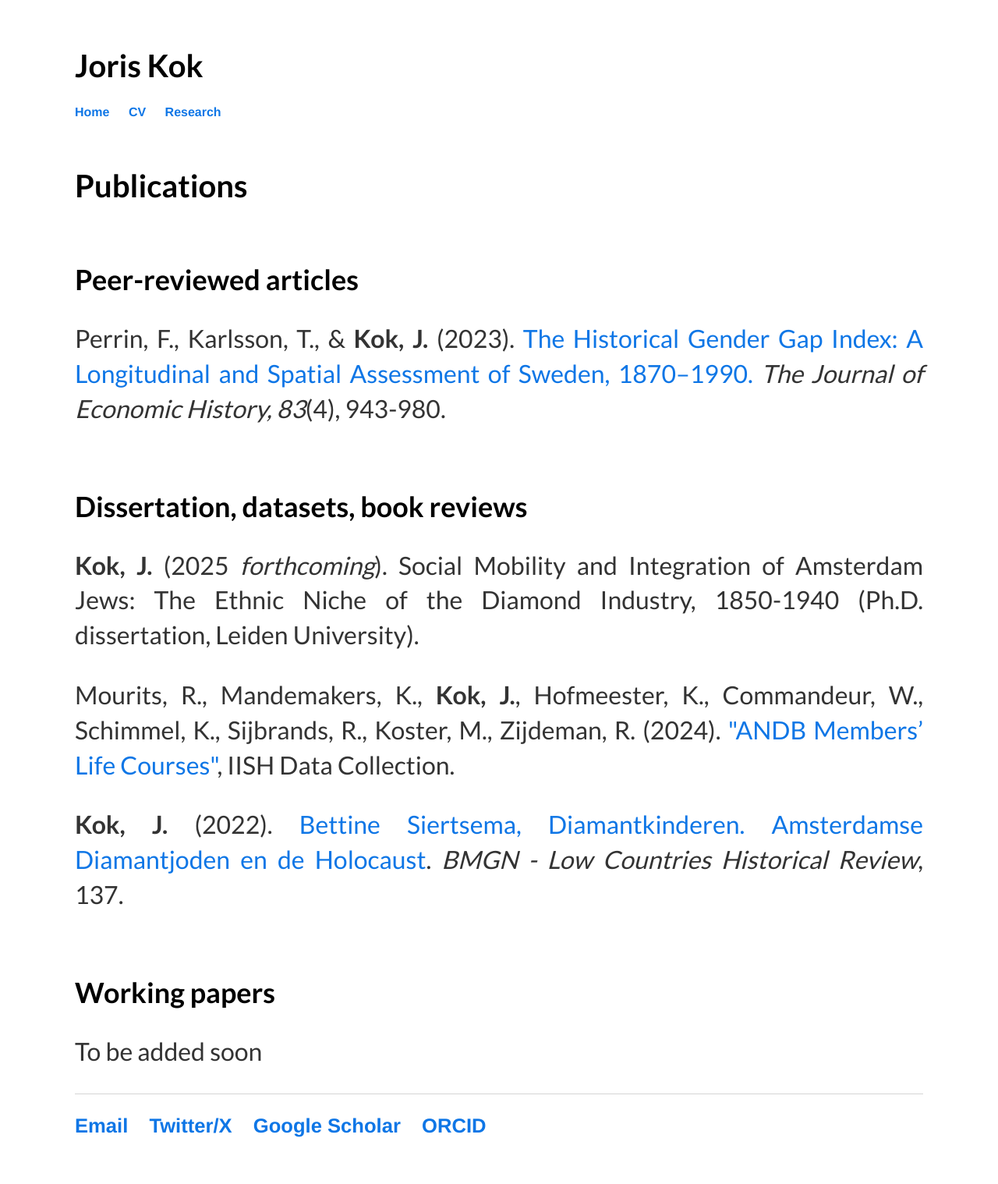
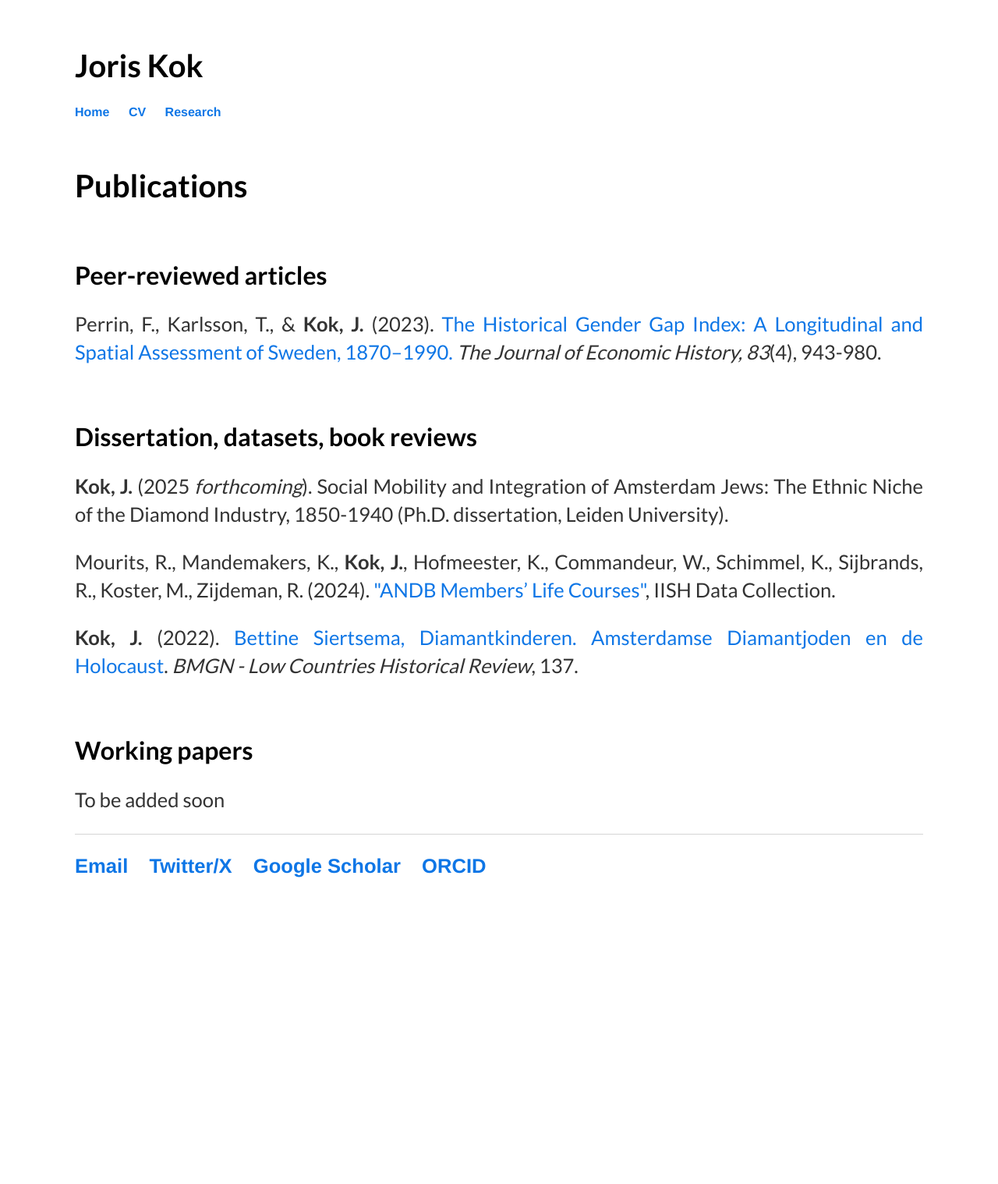
Before and after one commit to kok-joris/kok-joris.github.io, a Jekyll site: the page built from research/index.html, in a window 1280 px wide. Shown: the whole page at 78% size. Built offline with Jekyll 4.4.1, drawn with Linux system fonts in a browser that asks for light colours; Markdown is read by kramdown in place of the engine named in the settings; after the commit the page ends 1185 px from its top, so only the background shows below that.

Commit message:
Update main.css

```diff
--- a/css/main.css
+++ b/css/main.css
@@ -29,12 +29,12 @@ h1 {
 }
 h2 {
 /*     font-size: 1.5em; */
-    font-size: 2.25em;
+    font-size: 2em;
     font-family: 'Lato', sans-serif;
 }
 p {
     font-family: 'Lato', sans-serif;
-    font-size: 2em;
+    font-size: 1.6em;
     line-height: 1.4em;
     color: #333;
 }
```
